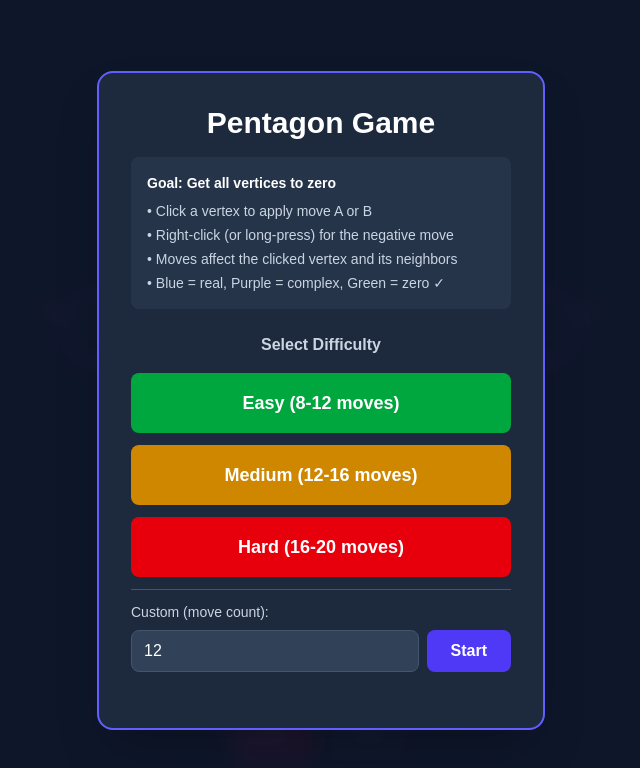
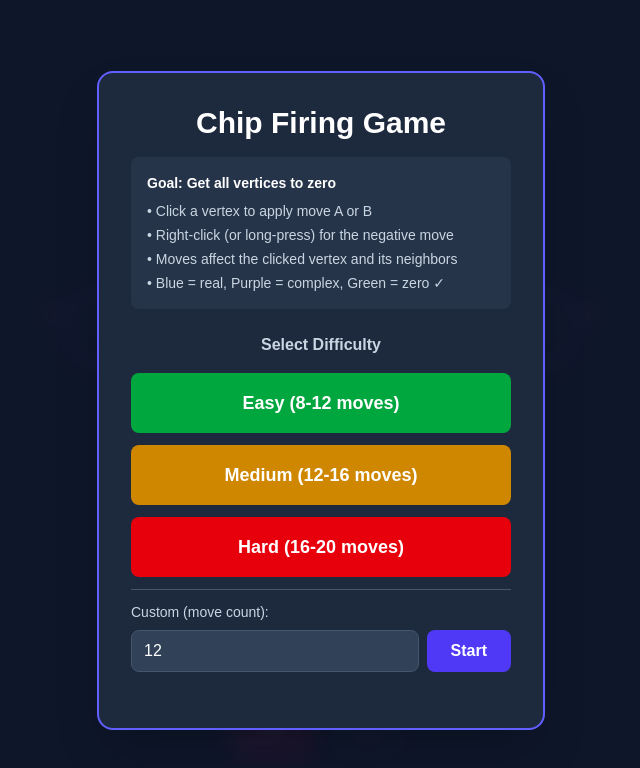
Before and after one commit to mikeion/pentagon-game, a Next.js app in the folder pentagon-webapp/: page / in a window 1280 px wide. Shown: the top 768 px of the page, without its empty margins (319-959 px from the left). Built offline with nearby package versions, Linux system fonts and the light colour scheme.

Commit message:
Update game title to 'Chip Firing Game' on intro screen

```diff
--- a/pentagon-webapp/src/components/PentagonGame.tsx
+++ b/pentagon-webapp/src/components/PentagonGame.tsx
@@ -480,7 +480,7 @@ export default function PentagonGame() {
       {showMenu && (
         <div className="absolute inset-0 z-50 flex items-center justify-center bg-slate-900/95 backdrop-blur-sm">
           <div className="bg-slate-800 p-8 rounded-2xl shadow-2xl border-2 border-indigo-500 max-w-md w-full">
-            <h2 className="text-3xl font-bold text-white mb-4 text-center">Pentagon Game</h2>
+            <h2 className="text-3xl font-bold text-white mb-4 text-center">Chip Firing Game</h2>
 
             {/* How to Play */}
             <div className="bg-slate-700/50 rounded-lg p-4 mb-6 text-sm">
```
